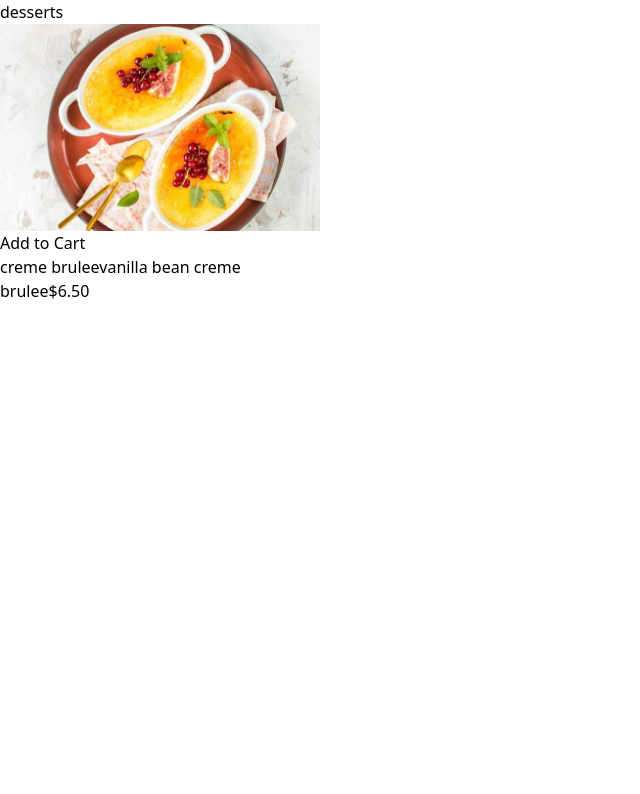
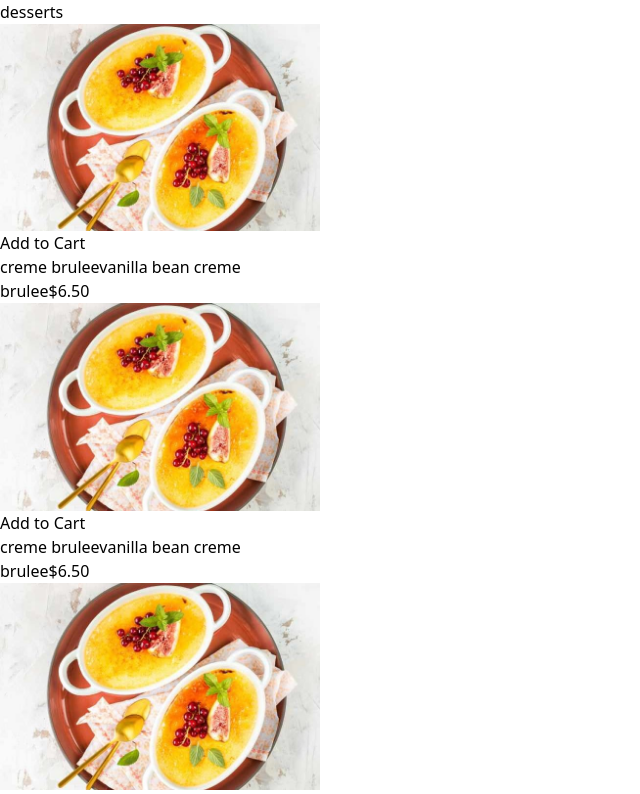
Before and after one commit to chegebrian/product-list-with-cart, a React (Vite) app: page / in a window 1280 px wide. Shown: the top 794 px of the page, without its empty margins (0-640 px from the left). Built offline with nearby package versions, Linux system fonts and the light colour scheme.

Commit message:
fetch data from data.json

```diff
--- a/src/App.jsx
+++ b/src/App.jsx
@@ -1,15 +1,17 @@
 
 import './App.css'
 import DessertCard from './components/DessertCard'
+import { useDessertsApi } from './contexts/DataContext'
 
 function App() {
-
+  const { desserts } = useDessertsApi()
 
   return (
 
+
     <main>
       <h2>desserts</h2>
-      <DessertCard/>
+      {desserts?.map((dessert, index) => <DessertCard dessert={dessert} key={index} />)}
 
     </main>
   )
```
